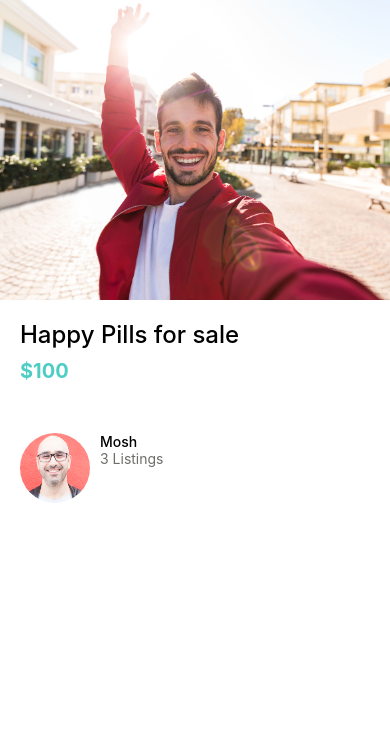
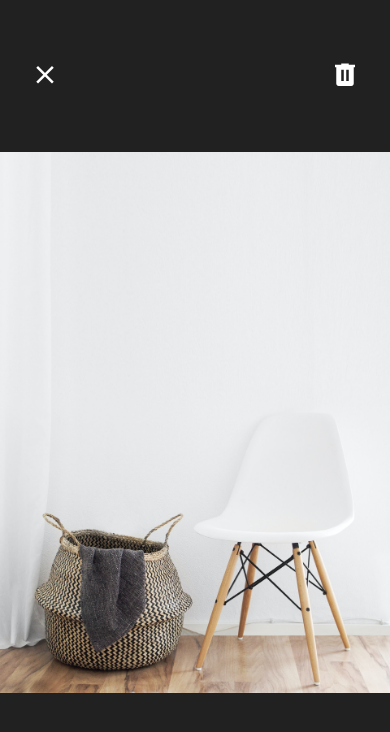
Before and after one commit to waddal/React-Native-Project, a React Native app: screen / in a window 390 px wide. Shown: the top 732 px of the page. Built offline with nearby package versions, Linux system fonts and the light colour scheme.

Commit message:
material icons added to viewImageScreen

```diff
--- a/App.js
+++ b/App.js
@@ -1,14 +1,14 @@
 import React from "react";
 import WelcomeScreen from "./app/screens/WelcomeScreen";
 import ViewImageScreen from "./app/screens/ViewImageScreen";
-import TestComponent from "./app/screens/TestComponent";
-import ListingsScreen from "./app/screens/ListingsScreen";
+// import TestComponent from "./app/screens/TestComponent";
+// import ListingsScreen from "./app/screens/ListingsScreen";
 
 export default function App() {
   return (
     // <WelcomeScreen />
-    // <ViewImageScreen />
-    <ListingsScreen />
+    <ViewImageScreen />
+    // <ListingsScreen />
     // <TestComponent />
   );
 }
--- a/app/screens/ViewImageScreen.js
+++ b/app/screens/ViewImageScreen.js
@@ -1,13 +1,18 @@
 import React from "react";
 import { Image, StyleSheet, View } from "react-native";
+import { MaterialCommunityIcons } from "@expo/vector-icons";
 
-import { colors } from '../colors';
+import { colors } from "../colors";
 
 function ViewImageScreen() {
   return (
     <View style={styles.container}>
-      <View style={styles.closeIcon}></View>
-      <View style={styles.deleteIcon}></View>
+      <View style={styles.closeIcon}>
+        <MaterialCommunityIcons name="close" size={30} color="white" />
+      </View>
+      <View style={styles.deleteIcon}>
+        <MaterialCommunityIcons name="trash-can" size={30} color="white" />
+      </View>
       <Image
         resizeMode="contain"
         style={styles.image}
@@ -25,26 +30,14 @@ const styles = StyleSheet.create({
     backgroundColor: colors.black,
   },
   closeIcon: {
-    width: 50,
-    height: 50,
-    backgroundColor: colors.primary,
-    borderWidth: 5,
-    borderColor: 'royalblue',
-    borderRadius: 10,
     position: "absolute",
-    top: 40,
+    top: 60,
     left: 30,
   },
   deleteIcon: {
-    width: 50,
-    height: 50,
-    backgroundColor: colors.secondary,
-    borderWidth: 5,
-    borderColor: 'orange',
-    borderRadius: 10,
     position: "absolute",
     position: "absolute",
-    top: 40,
+    top: 60,
     right: 30,
   },
   image: {
```
